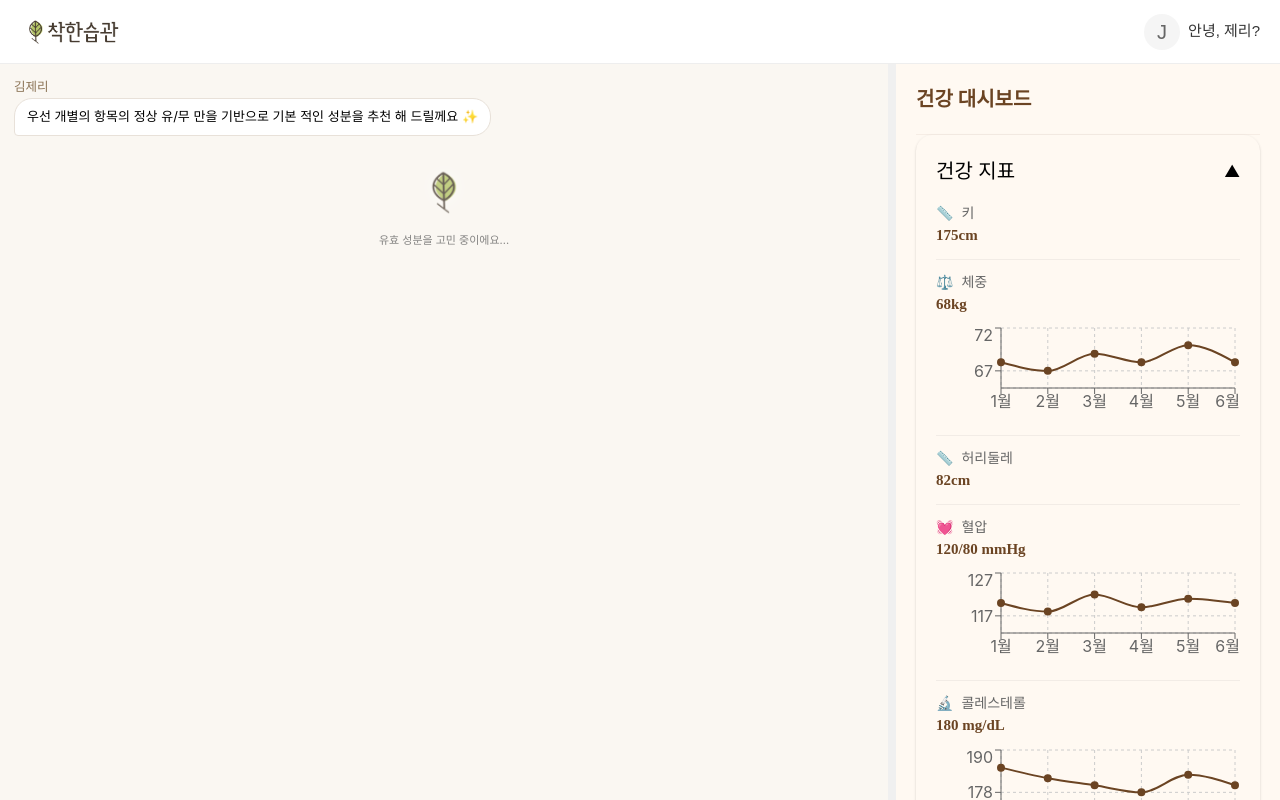
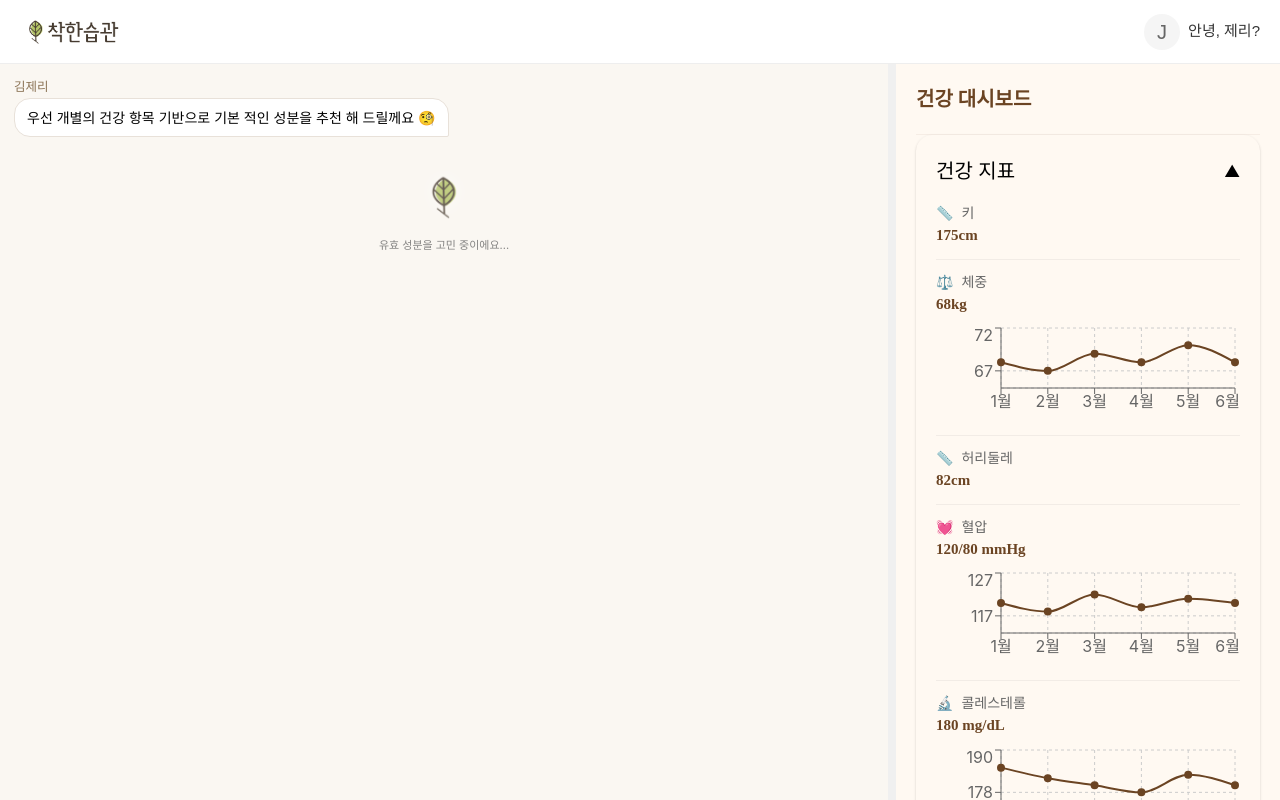
Before and after one commit to kindhabit/kindhabit-fe, a React (Vite) app: page / in a window 1280 px wide. Built offline with nearby package versions, Linux system fonts and the light colour scheme; a web font is replaced by a local one.

Commit message:
fix: Enhance chat bubble layout and styling
- Fix user chat bubble height calculation
- Update button container positioning
- Adjust message bubble padding and margins
- Improve overall chat layout flexibility
- Update font sizes and spacing

```diff
--- a/src/components/chat/ChatBubble/styles.ts
+++ b/src/components/chat/ChatBubble/styles.ts
@@ -144,6 +144,7 @@ export const BubbleWrapper = styled.div<BubbleWrapperProps>`
   align-items: ${props => props.$type === 'user' ? 'flex-end' : 'flex-start'};
   position: relative;
   box-sizing: border-box;
+  height: auto;
   margin: ${({ $margin, $prevType, $hasLink }) => {
     if ($prevType === 'slider') {
       return '15px 0 10px';
@@ -215,7 +216,11 @@ export const SenderName = styled.span`
   left: 0;
 `;
 
-export const BubbleContainer = styled.div<{ $type: ChatType; 'data-debug'?: boolean }>`
+export const BubbleContainer = styled.div<{
+  $type: ChatType;
+  'data-debug'?: boolean;
+  $hasButtons?: boolean;
+}>`
   position: relative;
   display: flex;
   flex-direction: column;
@@ -223,6 +228,10 @@ export const BubbleContainer = styled.div<{ $type: ChatType; 'data-debug'?: bool
   max-width: 70%;
   min-width: 120px;
   margin-top: 4px;
+  margin-bottom: ${props => props.$hasButtons ? '20px' : '4px'};
+  padding-bottom: 0;
+  height: auto;
+  box-sizing: border-box;
 
   .profile-name {
     position: absolute;
@@ -243,21 +252,20 @@ export const MessageBubble = styled.div<MessageBubbleProps>`
   position: relative;
   padding: ${props => props.$type === 'jerry' ? '8px 12px' : '10px'};
   border-radius: ${props =>
-    props.$type === 'jerry' ? '18px 18px 18px 4px' : '18px 4px 18px 18px'};
+    props.$type === 'jerry' ? '16px 16px 2px 16px' : '16px 16px 16px 2px'};
   background-color: ${props =>
     props.$type === 'jerry' ? colors.chat.jerryBubble : '#7B5F3F'};
   border: ${props =>
     props.$type === 'jerry' ? '1px solid #E8E1D9' : 'none'};
   color: ${props => props.$type === 'jerry' ? colors.textPrimary : '#FFFFFF'};
-  font-size: 13px;
+  font-size: 14px;
   line-height: 1.5;
   word-break: break-word;
   white-space: pre-wrap;
   display: flex;
   flex-direction: column;
   ${props => props.$hasButtons && `
-    min-height: 80px;
-    padding-bottom: 35px;
+    padding-bottom: ${props.$type === 'user' ? 'auto' : '10px'};
   `}
   gap: 8px;
   animation: slideIn 0.35s cubic-bezier(0.4, 0, 0.2, 1);
@@ -283,15 +291,15 @@ export const ButtonContainer = styled.div<{ 'data-debug'?: boolean; $position?:
   display: flex;
   flex-direction: row;
   justify-content: flex-end;
-  gap: 12px;
-  margin-top: ${props => props.$position === 'inside' ? '0' : '4px'};
-  padding-top: ${props => props.$position === 'inside' ? '8px' : '0'};
+  gap: 8px;
   border-top: ${props => props.$position === 'inside' ? '1px solid rgba(255, 255, 255, 0.2)' : 'none'};
-  position: ${props => props.$position === 'inside' ? 'absolute' : 'relative'};
-  bottom: ${props => props.$position === 'inside' ? '8px' : 'auto'};
-  left: ${props => props.$position === 'inside' ? '0' : 'auto'};
-  right: ${props => props.$position === 'inside' ? '0' : 'auto'};
-  padding-right: 10px;
+  position: relative;
+  padding: 8px 10px;
+  background-color: #7B5F3F;
+  z-index: 1;
+  height: auto;
+  width: 100%;
+  box-sizing: border-box;
 
   ${props => props['data-debug'] && `
     border: 1px dashed ${colors.debug.buttonContainer};
@@ -304,16 +312,16 @@ export const BubbleButton = styled.button<{
   $variant: 'primary' | 'secondary';
   'data-debug'?: boolean;
 }>`
-  padding: 6px 14px;
-  border-radius: 12px;
+  padding: 6px 16px;
+  border-radius: 20px;
   border: 1px solid ${props =>
     props.$variant === 'primary'
-      ? 'rgba(255, 255, 255, 0.3)'
-      : 'rgba(255, 255, 255, 0.15)'
+      ? 'rgba(255, 255, 255, 0.15)'
+      : 'rgba(255, 255, 255, 0.08)'
   };
   background-color: ${props =>
     props.$variant === 'primary'
-      ? 'rgba(255, 255, 255, 0.2)'
+      ? 'rgba(255, 255, 255, 0.08)'
       : 'transparent'
   };
   color: #FFFFFF;
@@ -321,18 +329,18 @@ export const BubbleButton = styled.button<{
   transition: all 0.2s ease;
   font-size: 13px;
   font-weight: ${props => props.$variant === 'primary' ? '500' : '400'};
-  min-width: 56px;
+  min-width: 48px;
 
   &:hover {
     background-color: ${props =>
       props.$variant === 'primary'
-        ? 'rgba(255, 255, 255, 0.3)'
-        : 'rgba(255, 255, 255, 0.1)'
+        ? 'rgba(255, 255, 255, 0.15)'
+        : 'rgba(255, 255, 255, 0.05)'
     };
     border-color: ${props =>
       props.$variant === 'primary'
-        ? 'rgba(255, 255, 255, 0.4)'
-        : 'rgba(255, 255, 255, 0.25)'
+        ? 'rgba(255, 255, 255, 0.25)'
+        : 'rgba(255, 255, 255, 0.15)'
     };
   }
 
--- a/src/components/chat/ChatContainer.tsx
+++ b/src/components/chat/ChatContainer.tsx
@@ -18,6 +18,7 @@ const ChatWrapper = styled.div<DebugProps>`
   flex-direction: column;
   width: 100%;
   height: 100%;
+  overflow-y: auto;
   background: #FAF7F2;
   position: relative;
   padding: 0 10px;
@@ -43,7 +44,7 @@ const ContentSection = styled.div<DebugProps>`
   flex: 1;
   display: flex;
   flex-direction: column;
-  overflow: hidden;
+  overflow: visible;
   position: relative;
 
   ${props => props['data-debug'] && `
@@ -60,6 +61,7 @@ const MessageSection = styled.div<DebugProps>`
   display: flex;
   flex-direction: column;
   position: relative;
+  min-height: 100%;
 
   ${props => props['data-debug'] && `
     border: 1px dashed ${colors.debug.messageSection};
@@ -165,7 +167,7 @@ const ChatContainer: React.FC<DebugProps> = ({ 'data-debug': debug, $inputEnable
         id: `msg1_${baseTimestamp}_${Math.random().toString(36).substr(2, 9)}`,
         type: 'jerry',
         timestamp: baseTimestamp,
-        message: '우선 개별의 항목의 정상 유/무 만을 기반으로 기본 적인 성분을 추천 해 드릴께요 ✨',
+        message: '우선 개별의 건강 항목 기반으로 기본 적인 성분을 추천 해 드릴께요 🧐',
         showProfile: true,
         profileText: '김제리'
       },
@@ -215,11 +217,11 @@ const ChatContainer: React.FC<DebugProps> = ({ 'data-debug': debug, $inputEnable
         id: `msg2_${baseTimestamp + 2}_${Math.random().toString(36).substr(2, 9)}`,
           type: 'jerry',
         timestamp: baseTimestamp + 1000,
-        message: '1차 분석 결과 5개의 성분이 추천되었어요. 혹시 혈압약을 드시나요?',
+        message: '기본 5개의 성분이 추천되었어요. 혹시.... 혈압약을 드시나요? 👀',
           showProfile: true,
         profileText: '김제리',
         link: {
-          text: '이 질문을 한 이유는? 🤔',
+          text: '이 질문을 한 이유는 무엇일까요? 🤔',
           onClick: () => console.log('Link clicked'),
           position: {
             bottom: -18,
--- /dev/null
+++ b/src/components/chat/Slider/SliderNavigator.tsx
@@ -0,0 +1 @@
+export {};
```
